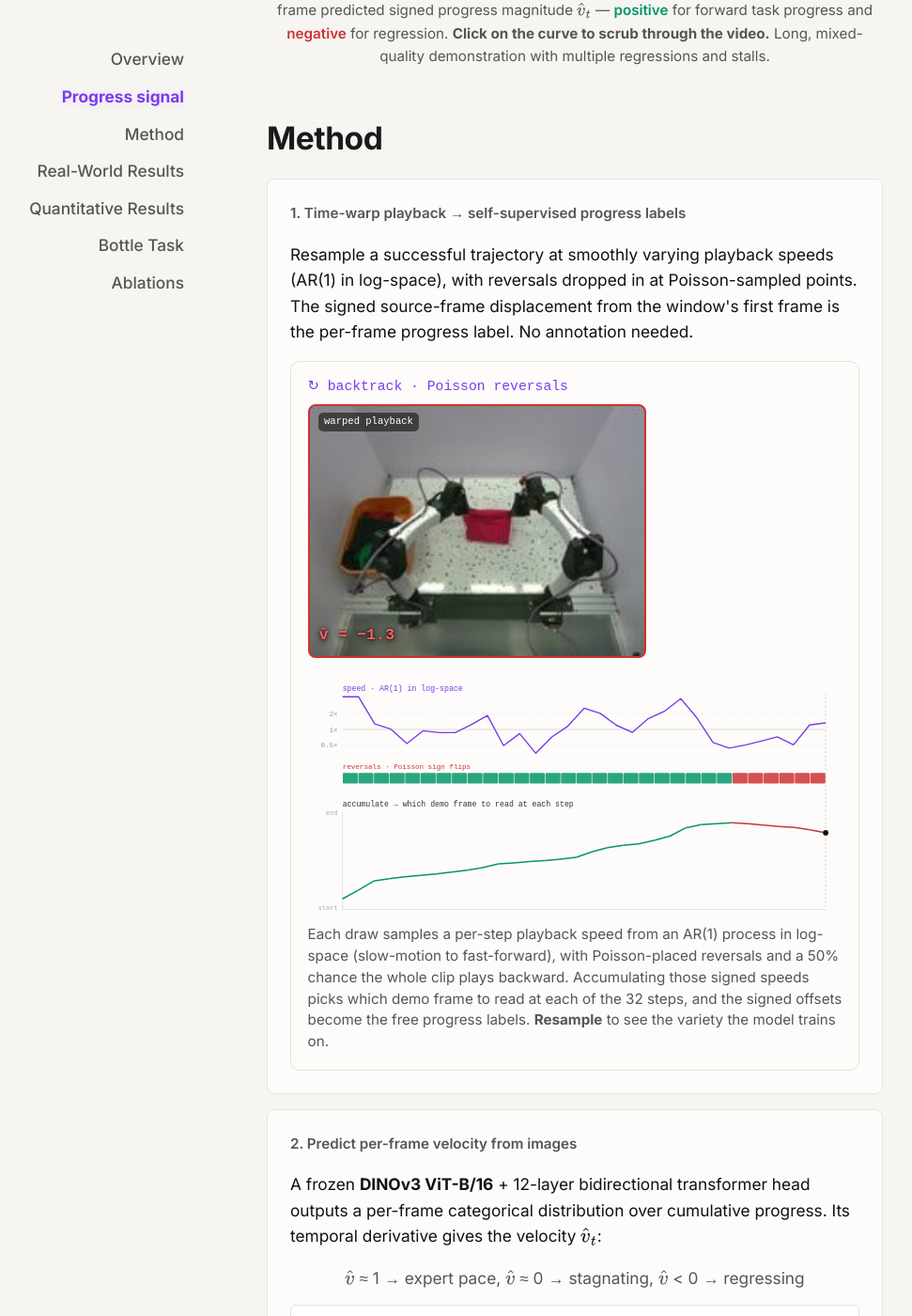
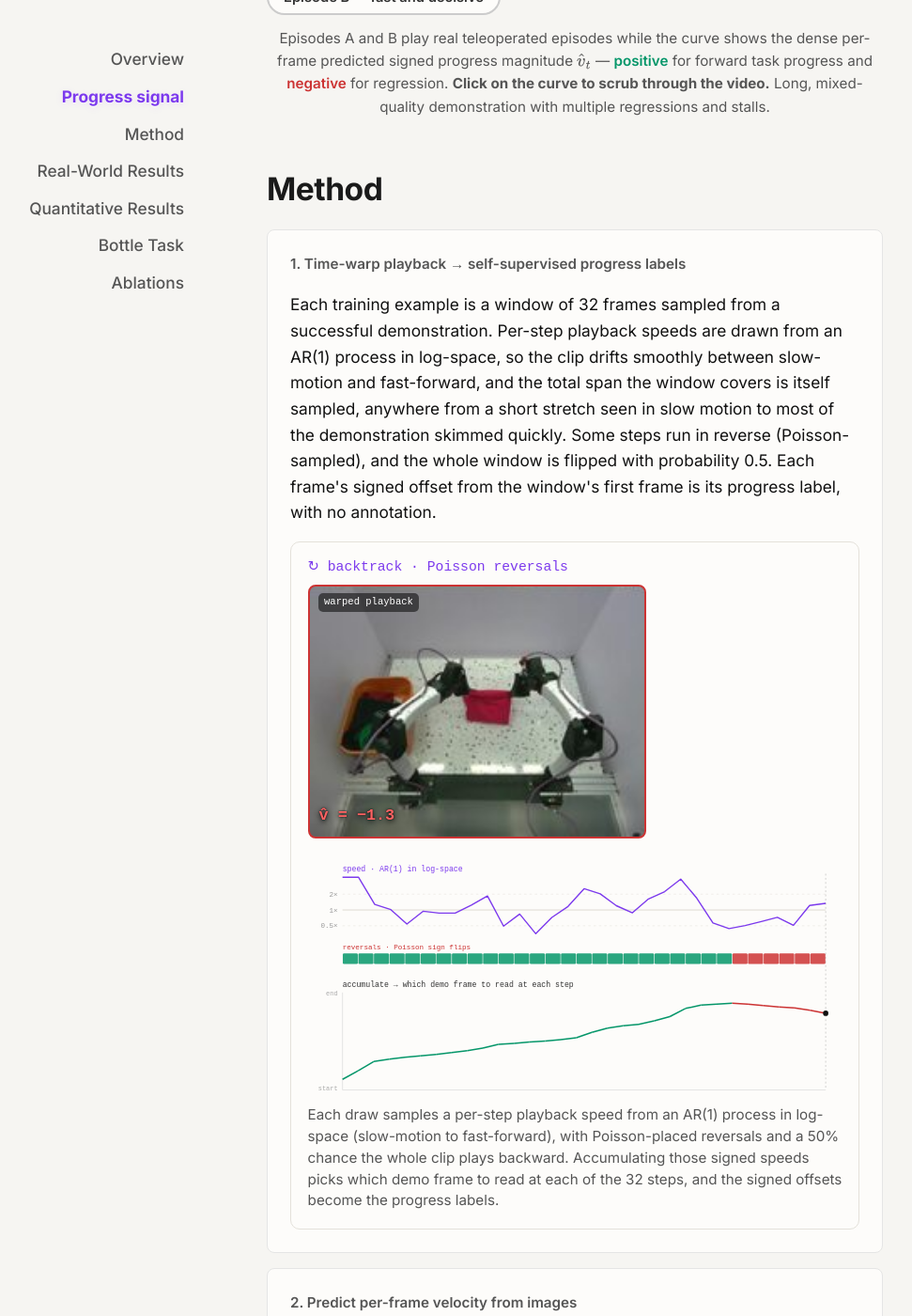
Before and after one commit to uynitsuj/uynitsuj.github.io, a Jekyll site: the page warp-rm/index.html, which Jekyll copies as it is, in a window 1280 px wide and 1400 px high, scrolled down 3054 px. Shown: the whole window at 94% size, without its empty margins (28-999 px from the left). Built offline with Jekyll 4.4.1, drawn with Linux system fonts in a browser that asks for light colours; some of the changed text lies outside the part shown.

Commit message:
massage wording

```diff
--- a/warp-rm/index.html
+++ b/warp-rm/index.html
@@ -695,7 +695,7 @@
       <div class="tldr">
         <b>TL;DR.</b> WARP-RM is a fully self-supervised model that learns a dense, signed,
         <span style="color: var(--accent); font-weight: 700;">relative</span> progress signal from raw
-        demonstrations, trained on temporally-warped playback.</span>
+        demonstrations, trained on temporally-warped playback. We use these scalar reward estimates to filter and re-weight action chunks during behavior cloning.</span>
       </div>
     </section>
 
@@ -720,9 +720,9 @@
       </p>
 
       <div class="noise-row">
-        <figure><img src="media/noise_d1.jpg" alt="T-shirt fold at 0.5 video progress: flattening"><figcaption><span class="noise-badge">0.5</span> flattening</figcaption></figure>
-        <figure><img src="media/noise_d2.jpg" alt="T-shirt fold at 0.5 video progress: first sleeve fold"><figcaption><span class="noise-badge">0.5</span> first sleeve fold</figcaption></figure>
-        <figure><img src="media/noise_d3.jpg" alt="T-shirt fold at 0.5 video progress: second sleeve fold"><figcaption><span class="noise-badge">0.5</span> second sleeve fold</figcaption></figure>
+        <figure><img src="media/noise_d1.jpg" alt="T-shirt fold halfway through a 53s demo: flattening"><figcaption><span class="noise-badge">26s of 53s</span> flattening</figcaption></figure>
+        <figure><img src="media/noise_d2.jpg" alt="T-shirt fold halfway through a 62s demo: first sleeve fold"><figcaption><span class="noise-badge">31s of 62s</span> first sleeve fold</figcaption></figure>
+        <figure><img src="media/noise_d3.jpg" alt="T-shirt fold halfway through a 54s demo: second sleeve fold"><figcaption><span class="noise-badge">27s of 54s</span> second sleeve fold</figcaption></figure>
       </div>
       <p style="text-align:center; color: var(--muted); font-size: 0.95rem; margin-top: 0.5rem;">
         All three frames sit at 50% of their video, yet show different stages of the task. We conjecture that supervising on elapsed time injects noise into task progress estimation models.
@@ -790,9 +790,12 @@
       <div class="method-fig">
         <div class="method-fig-title">1. Time-warp playback &rarr; self-supervised progress labels</div>
         <p>
-          Resample a successful trajectory at smoothly varying playback speeds (AR(1) in log-space), with
-          reversals dropped in at Poisson-sampled points. The signed source-frame displacement from the
-          window's first frame is the per-frame progress label. No annotation needed.
+          Each training example is a window of 32 frames sampled from a successful demonstration. Per-step
+          playback speeds are drawn from an AR(1) process in log-space, so the clip drifts smoothly between
+          slow-motion and fast-forward, and the total span the window covers is itself sampled, anywhere from a
+          short stretch seen in slow motion to most of the demonstration skimmed quickly. Some steps run in
+          reverse (Poisson-sampled), and the whole window is flipped with probability 0.5. Each frame's signed offset from the window's first frame is its
+          progress label, with no annotation.
         </p>
         <div class="sampler-widget" id="ar-sampler">
           <div class="sampler-head">
@@ -809,7 +812,7 @@
             Each draw samples a per-step playback speed from an AR(1) process in log-space (slow-motion to
             fast-forward), with Poisson-placed reversals and a 50% chance the whole clip plays backward.
             Accumulating those signed speeds picks which demo frame to read at each of the 32 steps, and the
-            signed offsets become the free progress labels. <b>Resample</b> to see the variety the model trains on.
+            signed offsets become the progress labels.
           </div>
         </div>
       </div>
```
